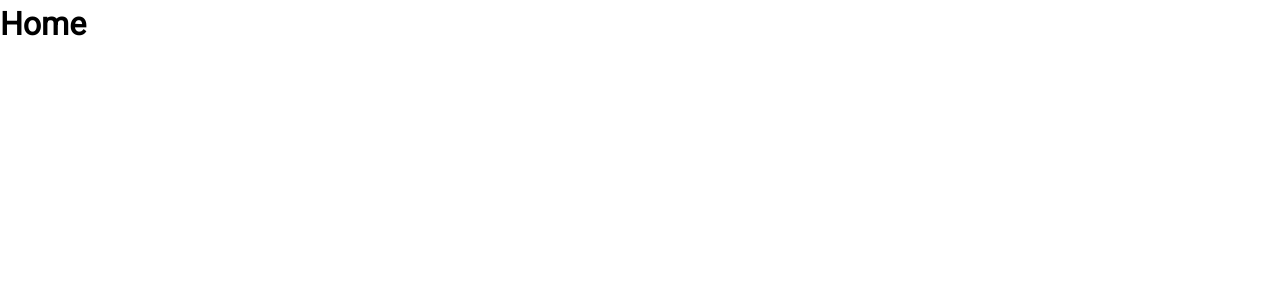
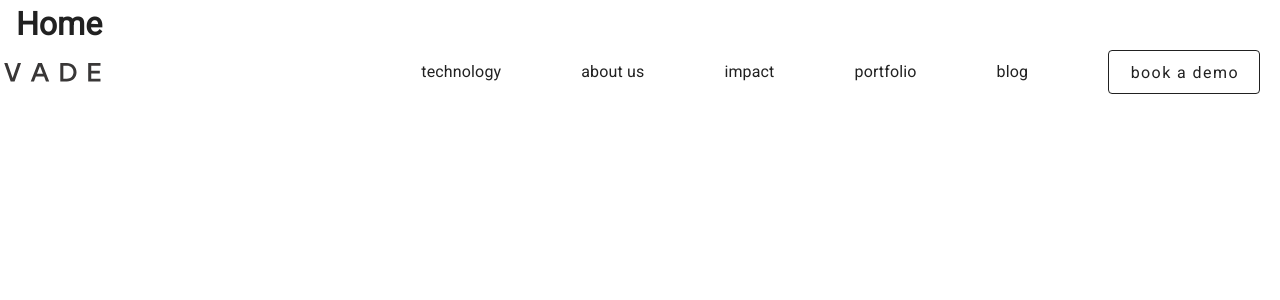
Before and after one commit to deadbeathd07/vade, a Vue app: page / in a window 1280 px wide. Shown: the top 300 px of the page. Built offline with nearby package versions, Linux system fonts and the light colour scheme.

Commit message:
header component has been imported

```diff
--- a/src/App.vue
+++ b/src/App.vue
@@ -1,9 +1,13 @@
 <script setup>
+import VadeHeader from './components/VadeHeader.vue';
 import { RouterView } from 'vue-router';
 </script>
 
 <template>
-	<router-view />
+	<v-app class="max-width pb-8 px-4">
+		<vade-header />
+		<router-view />
+	</v-app>
 </template>
 
 <style scoped></style>
```
